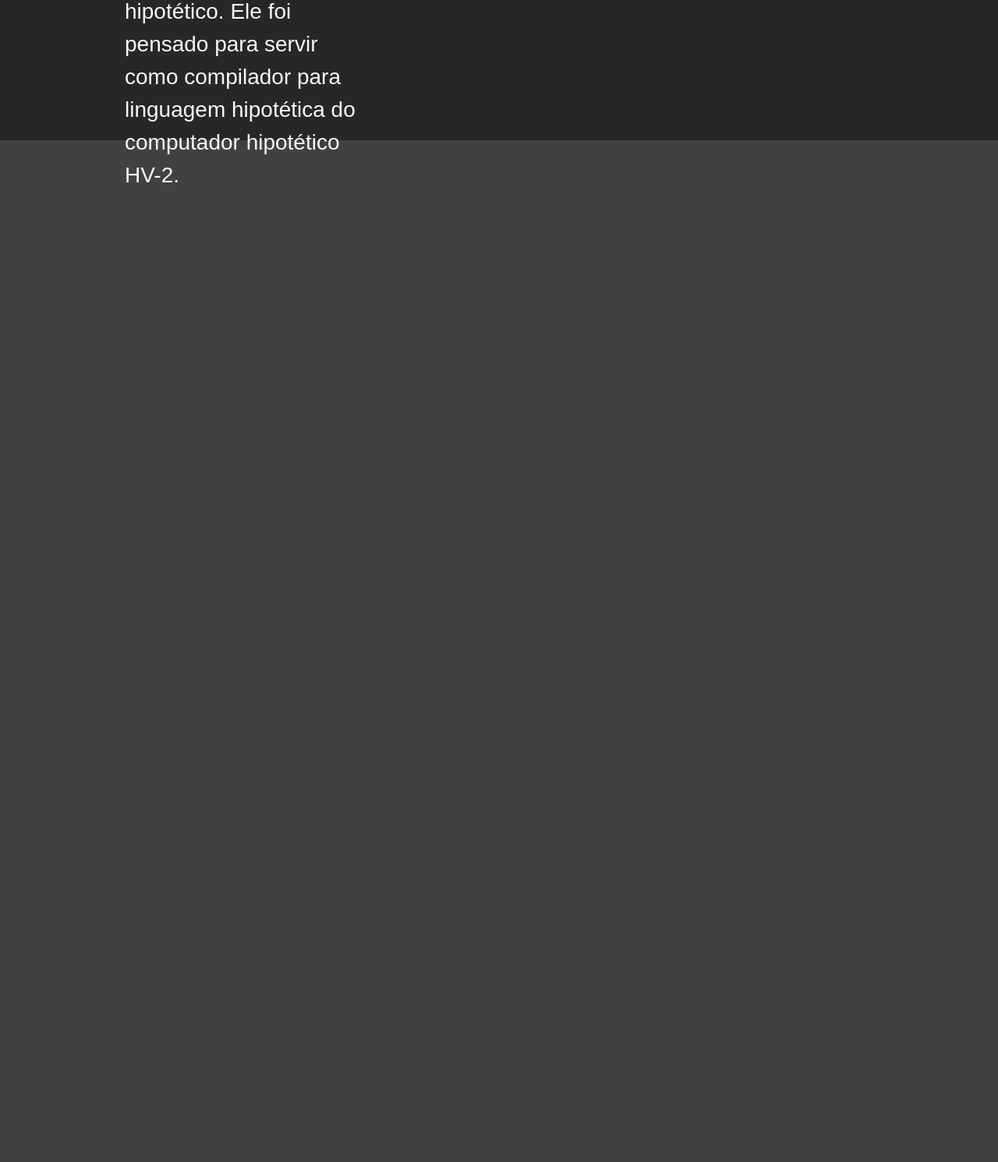
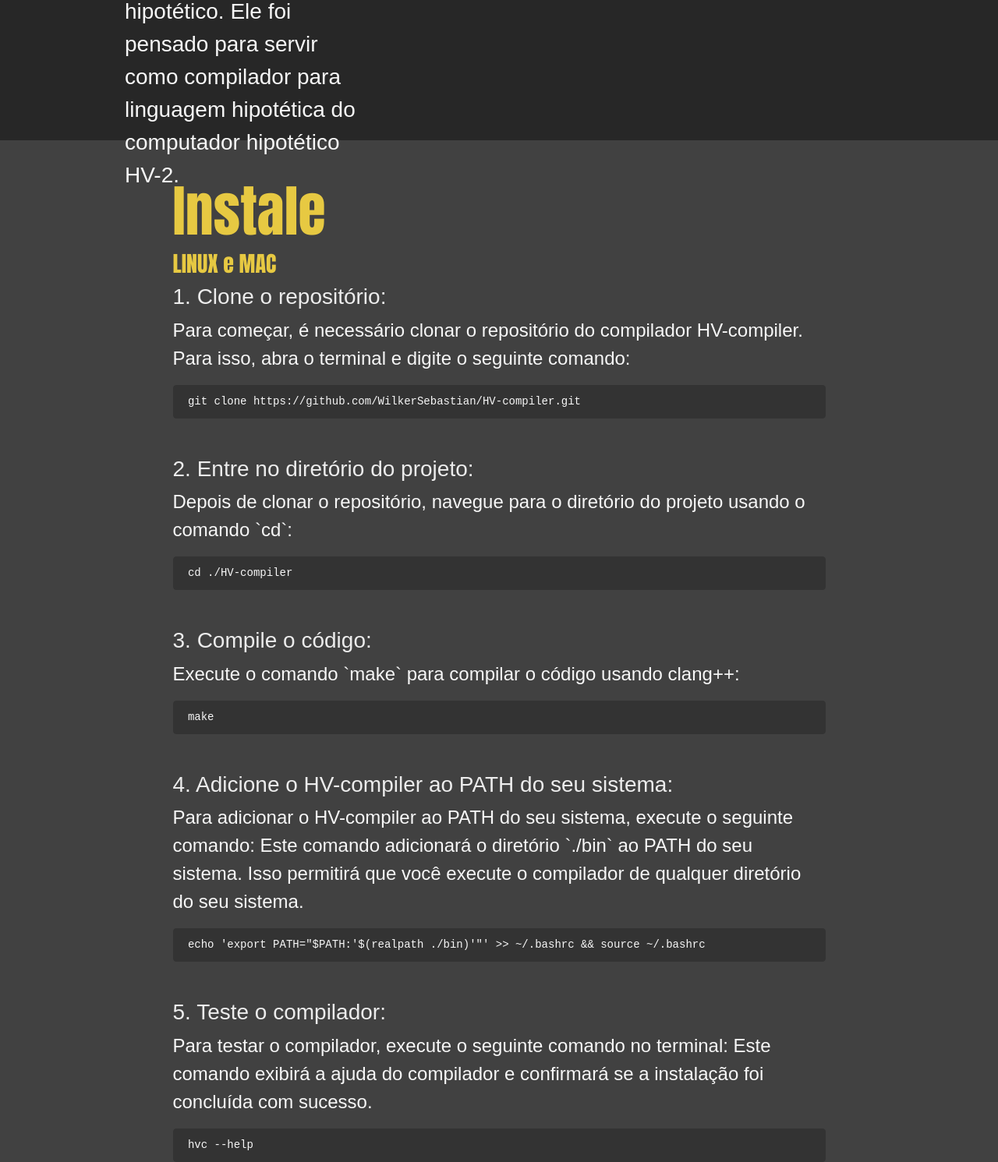
Before and after one commit to WilkerSebastian/HV-compiler, a website: page index.html in a window 1280 px wide. Shown: the part 580-2071 px from the top of the page at 78% size. Before the commit the page ends 880 px from the top, so only its background shows below. Drawn offline with nearby package versions, Linux system fonts and the light colour scheme.

Commit message:
instalação mac e linux

```diff
--- a/css/style.css
+++ b/css/style.css
@@ -7,6 +7,7 @@
     --dark-solve: #212121;
     --dark-inter: #323232;
     --light-text: #f7f7f7;
+    --subtitle-text: #ececec;
     --yellow-text: #f0ee74;
     --error-text: #c70b0b;
     --yellow-color: #e7c942;
@@ -358,10 +359,36 @@
 
 }
 
+.subtitle-conteudo {
+
+    font-size: 3.5vh;
+    color: var(--subtitle-text);
+
+}
+
 .text-conteudo {
 
-    font-family: Impact, Haettenschweiler, 'Arial Narrow Bold', sans-serif;
-    font-size: 15vh;
-    color: var(--yellow-color);
+    font-size: 3vh;
+    color: var(--light-text);
 
 }
+
+code {
+    display: block;
+    font-family: "Courier New", Courier, monospace;
+    font-size: 14px;
+    color: #333;
+    background-color: #f7f7f7;
+    border: 1px solid #ccc;
+    border-radius: 4px;
+    padding: 10px;
+  }
+
+  pre code {
+    background-color: #333;
+    color: #f7f7f7;
+    border-color: #333;
+  }
+
+  /* Importa o tema "okaidia" do Prism.js */
+  @import url('https://cdnjs.cloudflare.com/ajax/libs/prism/1.24.1/themes/prism-okaidia.min.css');
--- a/index.html
+++ b/index.html
@@ -65,11 +65,62 @@
         </section>
         <section class="container">
 
-            <div class="pt-5">
+            <div class="mx-auto w-75 pt-5">
 
-                <h1 class="title-conteudo"></h1>
+                <h1 class="title-conteudo">Instale</h1>
+
+                <h2 class="title-conteudo fs-3">LINUX e MAC</h2>
+
+                <h3 class="subtitle-conteudo">  1. Clone o repositório: </h3>
 
                 <p class="text-conteudo">
+                    Para começar, é necessário clonar o repositório do compilador HV-compiler. Para isso, abra o terminal e digite o seguinte comando:
+                    <br>
+                    <pre><code class="language-bash"> git clone https://github.com/WilkerSebastian/HV-compiler.git </code></pre>
+                </p>
+
+                <h3 class="subtitle-conteudo mt-5"> 2. Entre no diretório do projeto: </h3>
+
+                <p class="text-conteudo">
+                    Depois de clonar o repositório, navegue para o diretório do projeto usando o comando `cd`:
+
+                    <br>
+                    <pre><code class="language-bash"> cd ./HV-compiler </code></pre>
+
+                </p>
+
+
+                <h3 class="subtitle-conteudo mt-5"> 3. Compile o código: </h3>
+
+                <p class="text-conteudo">
+                    Execute o comando `make` para compilar o código usando clang++:
+
+                    <br>
+                    <pre><code class="language-bash"> make </code></pre>
+
+                </p>
+
+                <h3 class="subtitle-conteudo mt-5"> 4. Adicione o HV-compiler ao PATH do seu sistema: </h3>
+
+                <p class="text-conteudo">
+                    Para adicionar o HV-compiler ao PATH do seu sistema, execute o seguinte comando:
+                    Este comando adicionará o diretório `./bin` ao PATH do seu sistema. Isso permitirá que você execute o compilador de qualquer diretório do seu sistema.
+
+                    <br>
+                    <pre><code class="language-bash"> echo 'export PATH="$PATH:'$(realpath ./bin)'"' >> ~/.bashrc && source ~/.bashrc </code></pre>
+
+                </p>
+
+
+                <h3 class="subtitle-conteudo mt-5"> 5. Teste o compilador: </h3>
+
+                <p class="text-conteudo">
+
+                    Para testar o compilador, execute o seguinte comando no terminal:
+                    Este comando exibirá a ajuda do compilador e confirmará se a instalação foi concluída com sucesso.
+
+                    <br>
+                    <pre><code class="language-bash"> hvc --help </code></pre>
 
                 </p>
 
```
